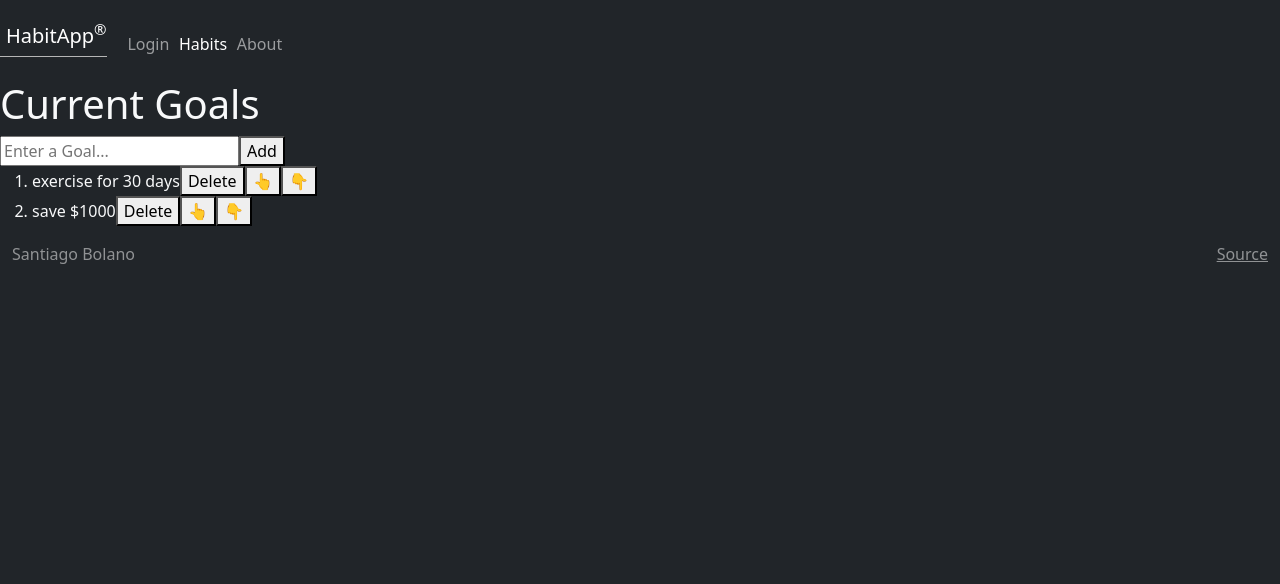
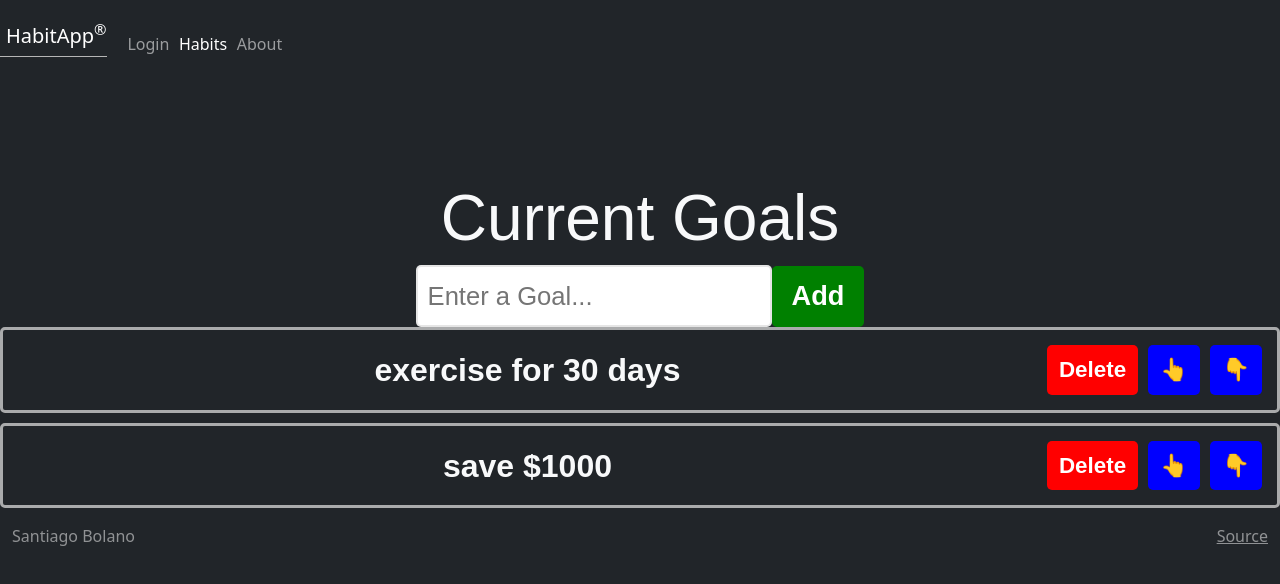
Before and after one commit to santiago28b/startup1, a React (Vite) app in the folder startup/: page /habits in a window 1280 px wide. Shown: the top 584 px of the page. Built offline with nearby package versions, Linux system fonts and the light colour scheme.

Commit message:
css done

```diff
--- /dev/null
+++ b/startup/src/habits/habits.css
@@ -0,0 +1,58 @@
+.goal-list{
+    font-family: Arias, sans-serif;
+    text-align:center;
+    margin-top:100px;
+}
+h1{
+    font-size: 4rem;
+}
+button{
+    font-size:1.7rem;
+    font-weight: bold;
+    padding: 10px 20px;
+    color: white;
+    border:none;
+    border-radius: 5px;
+    cursor: pointer;
+    transition: background-color 0.5s ease;
+}
+
+.add-button{
+    background-color: green;
+}
+.delete-button{
+    background-color: red;
+}
+.move-button{
+    background-color: blue;
+}
+input[type='text']{
+    font-size: 1.6rem;
+    padding: 10px;
+    border: 2px solid hsla(0, 0%, 80%,0.5);
+    border-radius: 5px;
+    color: hsla(0, 0%, 0%,0.5)
+}
+ol{
+    padding: 0;
+}
+.papi{
+    font-size: 2rem;
+    font-weight: bold;
+    padding: 15px;
+    /* background-color: hsl(0, 0%, 97%); */
+    margin-bottom: 10px;
+    border: 3px solid hsla(0, 0%, 85%,0.75);
+    border-radius: 5px;
+    display: flex;
+    align-items: center;
+}
+.text{
+    flex: 1;
+}
+.delete-button,.move-button{
+    padding: 8px 12px;
+    font-size: 1.4rem;
+    margin-left: 10px;
+
+}
--- a/startup/src/habits/habits.jsx
+++ b/startup/src/habits/habits.jsx
@@ -1,4 +1,6 @@
 import React, { useState } from 'react';
+import './habits.css';
+
 
 export function Habits() {
 
@@ -41,7 +43,7 @@
     </div>
     <ol>
         {goals.map((goal,index)=>
-        <li key={index} >
+        <li className='papi' key={index} >
             <span className='text'>{goal}</span>
             <button className='delete-button'
             onClick={()=>deleteGoal(index)}>
```
